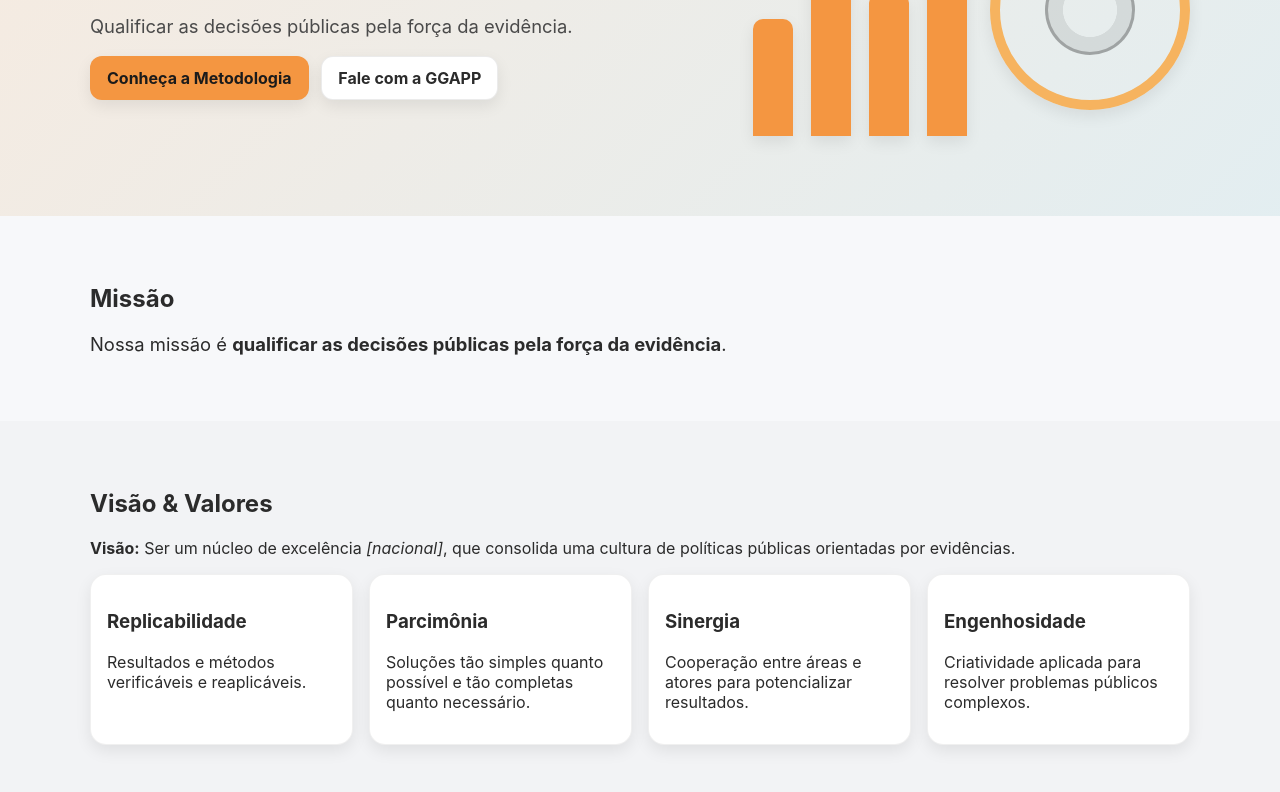
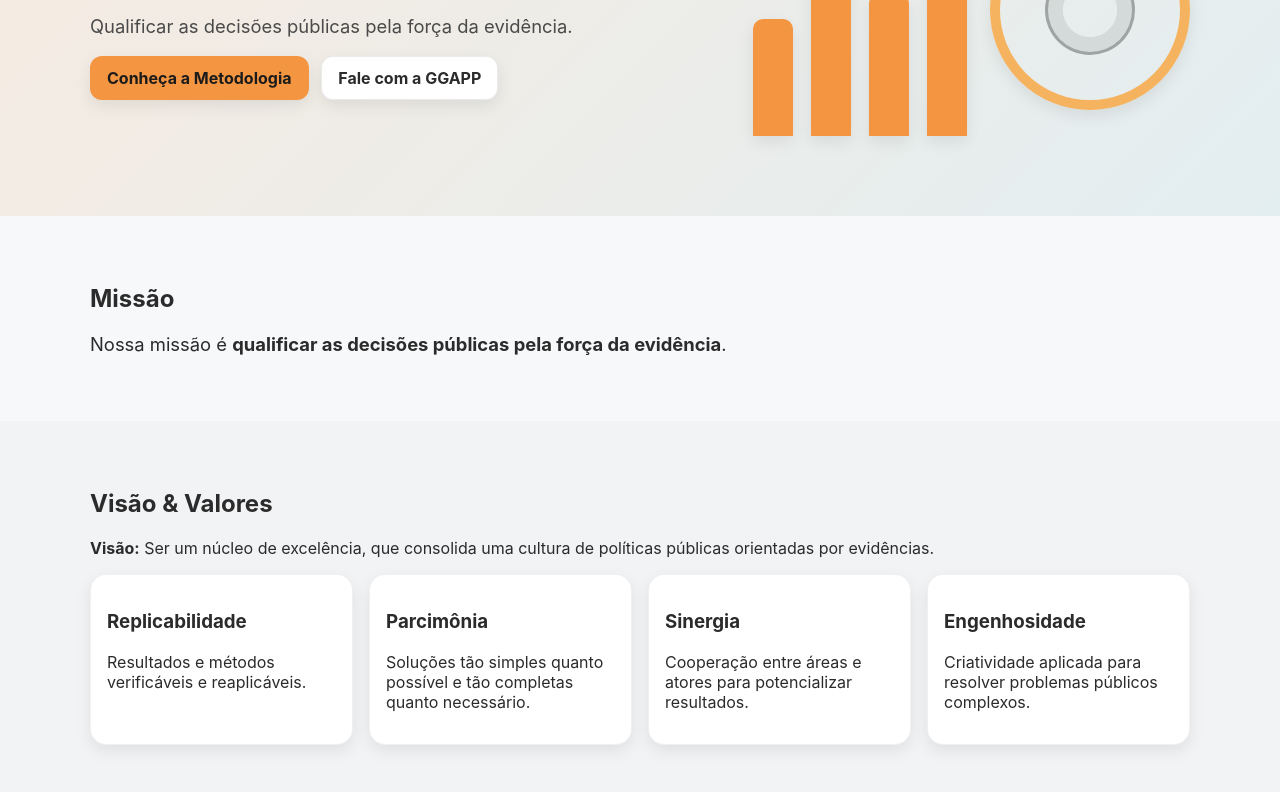
Before and after one commit to renatamaria94/ggapp-site, a plain HTML site: page index.html in a window 1280 px wide. Shown: the part 264-1056 px from the top of the page. Drawn offline with Linux system fonts and the light colour scheme.

Commit message:
Update index.html

```diff
--- a/index.html
+++ b/index.html
@@ -69,7 +69,7 @@
       <div class="container">
         <h2>Visão & Valores</h2>
         <div class="vision">
-          <p><strong>Visão:</strong> Ser um núcleo de excelência <em>[nacional]</em>, que consolida uma cultura de políticas públicas orientadas por evidências.</p>
+          <p><strong>Visão:</strong> Ser um núcleo de excelência, que consolida uma cultura de políticas públicas orientadas por evidências.</p>
         </div>
         <div class="grid values">
           <article class="card"><h3>Replicabilidade</h3><p>Resultados e métodos verificáveis e reaplicáveis.</p></article>
```
